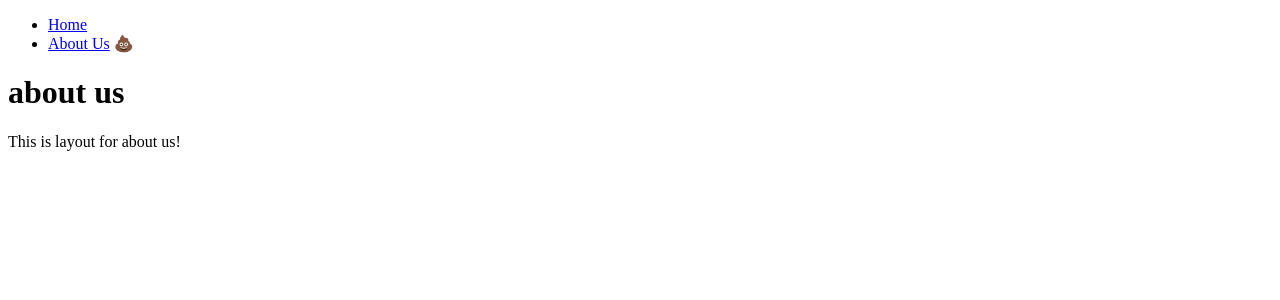
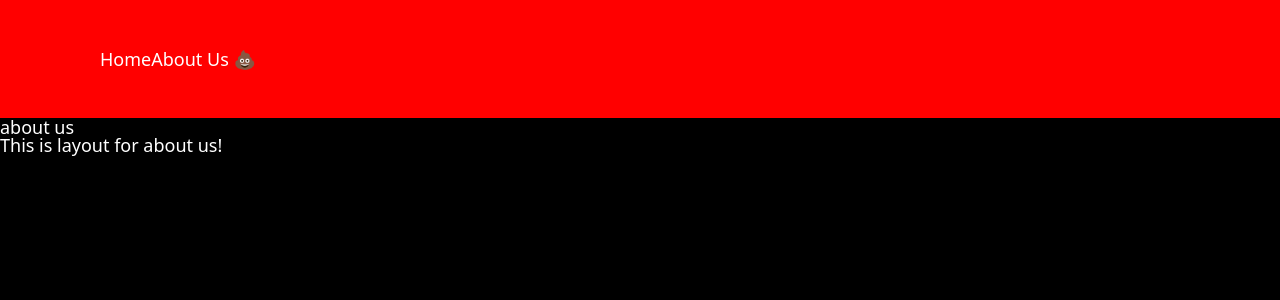
Before and after one commit to AreumAn/learn-nextjs14, a Next.js app: page /about-us in a window 1280 px wide. Shown: the top 300 px of the page. Built offline with nearby package versions, Linux system fonts and the light colour scheme.

Commit message:
add style

```diff
--- a/app/layout.tsx
+++ b/app/layout.tsx
@@ -1,5 +1,7 @@
 import { Metadata } from 'next'
 import Navigation from '../components/navigation'
+
+import "../styles/global.css";
 
 export const metadata:Metadata = {
   title: {
--- a/components/navigation.tsx
+++ b/components/navigation.tsx
@@ -3,11 +3,13 @@
 import Link from 'next/link';
 import { usePathname } from 'next/navigation';
 
+import styles from "../styles/navigation.module.css";
+
 export default function Navigation() {
   const path = usePathname();
   return(
-    <nav>
-      <ul>
+    <nav className={styles.nav}>
+      <ul className={styles.list}>
         <li>
           <Link href="/">Home</Link> {path === "/" ? "💩" : ""}
         </li>
--- /dev/null
+++ b/styles/global.css
@@ -0,0 +1,151 @@
+html,
+body,
+div,
+span,
+applet,
+object,
+iframe,
+h1,
+h2,
+h3,
+h4,
+h5,
+h6,
+p,
+blockquote,
+pre,
+a,
+abbr,
+acronym,
+address,
+big,
+cite,
+code,
+del,
+dfn,
+em,
+img,
+ins,
+kbd,
+q,
+s,
+samp,
+small,
+strike,
+strong,
+sub,
+sup,
+tt,
+var,
+b,
+u,
+i,
+center,
+dl,
+dt,
+dd,
+ol,
+ul,
+li,
+fieldset,
+form,
+label,
+legend,
+table,
+caption,
+tbody,
+tfoot,
+thead,
+tr,
+th,
+td,
+article,
+aside,
+canvas,
+details,
+embed,
+figure,
+figcaption,
+footer,
+header,
+hgroup,
+menu,
+nav,
+output,
+ruby,
+section,
+summary,
+time,
+mark,
+audio,
+video {
+  margin: 0;
+  padding: 0;
+  border: 0;
+  font-size: 100%;
+  font: inherit;
+  vertical-align: baseline;
+}
+/* HTML5 display-role reset for older browsers */
+article,
+aside,
+details,
+figcaption,
+figure,
+footer,
+header,
+hgroup,
+menu,
+nav,
+section {
+  display: block;
+}
+body {
+  line-height: 1;
+}
+ol,
+ul {
+  list-style: none;
+}
+blockquote,
+q {
+  quotes: none;
+}
+blockquote:before,
+blockquote:after,
+q:before,
+q:after {
+  content: "";
+  content: none;
+}
+table {
+  border-collapse: collapse;
+  border-spacing: 0;
+}
+
+body {
+  font-family:
+    system-ui,
+    -apple-system,
+    BlinkMacSystemFont,
+    "Segoe UI",
+    Roboto,
+    Oxygen,
+    Ubuntu,
+    Cantarell,
+    "Open Sans",
+    "Helvetica Neue",
+    sans-serif;
+  background-color: black;
+  color: white;
+  font-size: 18px;
+}
+
+a {
+  color: inherit;
+  text-decoration: none;
+}
+
+a:hover {
+  text-decoration: underline;
+}
--- /dev/null
+++ b/styles/navigation.module.css
@@ -0,0 +1,7 @@
+.nav {
+  background-color: red;
+  padding: 50px 100px;
+}
+.list {
+  display: flex;
+}
```
